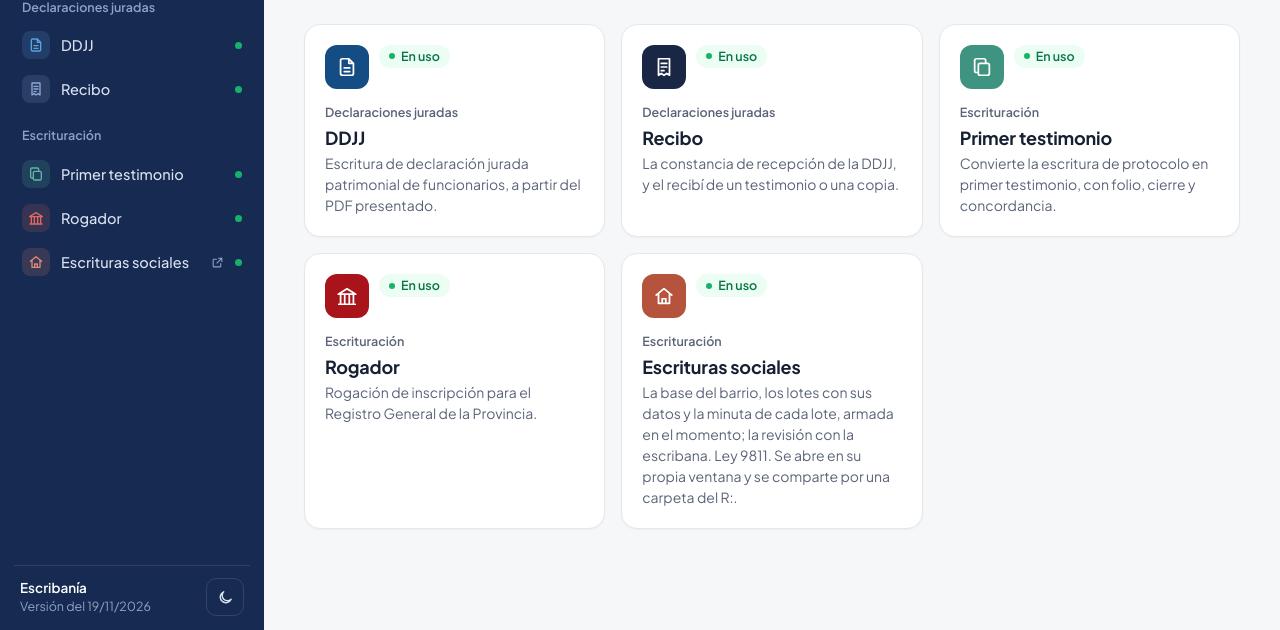
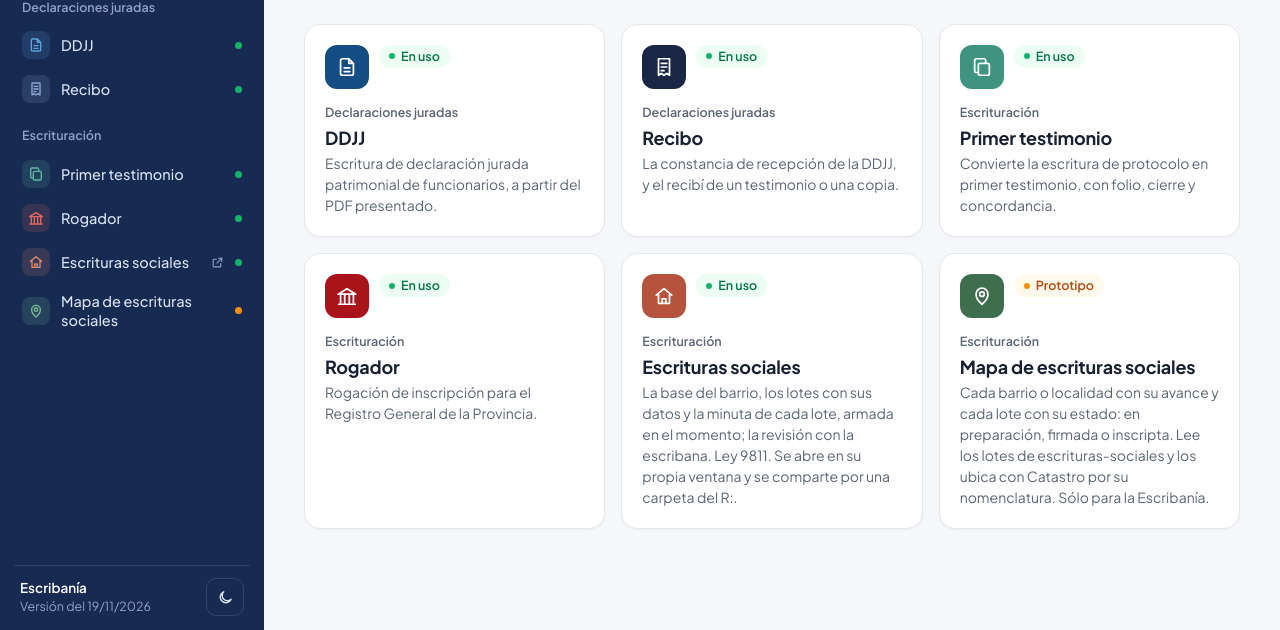
Before and after one commit to cornabalta3-web/sigec-publico, a plain HTML site: page sigec/index.html in a window 1280 px wide. Shown: the part 170-800 px from the top of the page. Drawn offline with Linux system fonts and the light colour scheme.

Commit message:
El mapa de escrituras sociales en el menú
Co-Authored-By: Claude Opus 5.5 <noreply@anthropic.com>
Claude-Session: https://claude.ai/code/session_01Tuwgy9zE1ix4PDZZ3P9EVB

```diff
--- a/sigec/index.html
+++ b/sigec/index.html
@@ -265,7 +265,10 @@ const HERRAMIENTAS=[
   url:"productos/rogador/rogador.html"},
  {id:"sociales",grupo:"Escrituración",n:"Escrituras sociales",estado:"uso",ventana:true,color:"#B5533C",colorOsc:"#E08A6F",
   d:"La base del barrio, los lotes con sus datos y la minuta de cada lote, armada en el momento; la revisión con la escribana. Ley 9811. Se abre en su propia ventana y se comparte por una carpeta del R:.",
-  url:"productos/escrituras-sociales/escrituras-sociales.html"}
+  url:"productos/escrituras-sociales/escrituras-sociales.html"},
+ {id:"mapa",grupo:"Escrituración",n:"Mapa de escrituras sociales",estado:"prototipo",color:"#3F6E4E",colorOsc:"#7DBF94",
+  d:"Cada barrio o localidad con su avance y cada lote con su estado: en preparación, firmada o inscripta. Lee los lotes de escrituras-sociales y los ubica con Catastro por su nomenclatura. Sólo para la Escribanía.",
+  url:"productos/mapa-sociales/mapa-sociales.html"}
 ];
 
 /* Los tres estados. Antes "operativo" se decía callando: la herramienta en uso no llevaba
```
Also changed, not shown: sigec/productos/mapa-sociales/mapa-sociales.html (+4 -2 lines).
